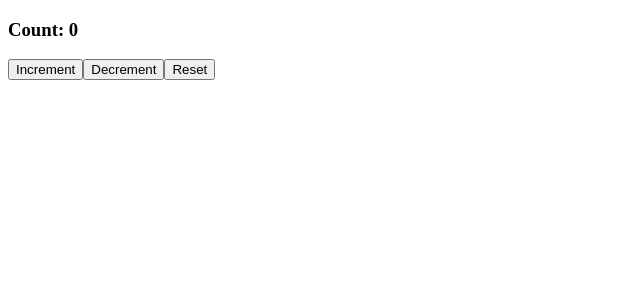
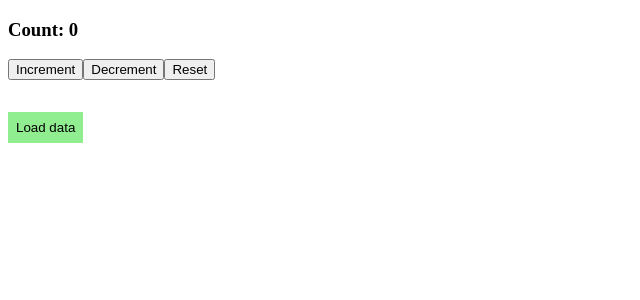
Before and after one commit to amaliacicala/esercizi-react, a React (Create React App) app: page / in a window 1280 px wide. Shown: the top 300 px of the page, without its empty margins (0-640 px from the left). Built offline with nearby package versions, Linux system fonts and the light colour scheme; no server answers.

Commit message:
feat: add ex. Custom Hooks 04

```diff
--- a/src/GithubUser.js
+++ b/src/GithubUser.js
@@ -1,14 +1,24 @@
 import { useGithubUser } from './hooks/useGithubUser'
 
 export function GithubUser({ username = 'amaliacicala' }) {
-    const { data } = useGithubUser(username)
+    const { data, loading, error, onFetchData } = useGithubUser(username)
+
+    function fetchData() {
+        onFetchData(username)
+    }
 
     return (
-        data &&
-        <div style={{border: 'solid 1px black', padding: '1rem', marginTop: '1rem'}}>
-            <h3>Github username: {data.login}</h3>
-            <h3>Public repositories: {data.public_repos}</h3>
-            <h3>Followers: {data.followers}</h3>
+        <div style={{marginTop:'2rem'}}>
+            <button onClick={fetchData} style={{backgroundColor:'lightgreen',border:'none',padding:'0.5rem'}}>Load data</button>
+
+            {loading && <h3>Loading...</h3>}
+            {error && <h3>Error</h3>}
+            {data &&
+            <div style={{border: 'solid 1px black', padding: '1rem', marginTop: '1rem'}}>
+                <h3>Github username: {data.login}</h3>
+                <h3>Public repositories: {data.public_repos}</h3>
+                <h3>Followers: {data.followers}</h3>
+            </div>}
         </div>
     )
 }
--- a/src/hooks/useGithubUser.js
+++ b/src/hooks/useGithubUser.js
@@ -1,18 +1,29 @@
-import { useState, useEffect } from "react"
+import { useState } from "react"
 
 export function useGithubUser(username) {
-    const [data, setData] = useState()
+    const [data, setData] = useState(null)
+    const [loading, setLoading] = useState(false)
+    const [error, setError] = useState(null)
 
-    useEffect(() => {
+    async function fetchData(username) {
+        setLoading(true)
+        setError(null)
 
-        const fetchData = async () => {
+        try {
             const data = await fetch(`https://api.github.com/users/${username}`)
             const json = await data.json()
             setData(json)
+        } catch (error) {
+            setError(error)
+            setData(null)
+        } finally {
+            setLoading(false)
         }
+    }
 
-        fetchData().catch(console.error)
-    }, [])
+    // useEffect(() => {
+    //     fetchData(username)
+    // }, [username])
 
-    return { data }
+    return { data, loading, error, onFetchData: fetchData }
 }
```
Also changed, not shown: 1 other file (tests, documents, lock files or other folders).
